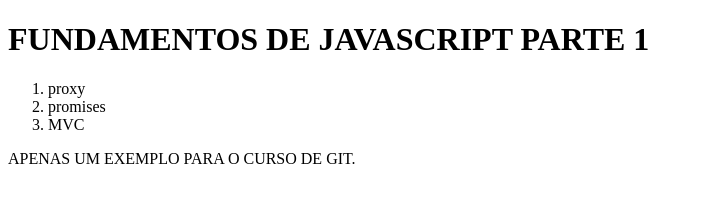
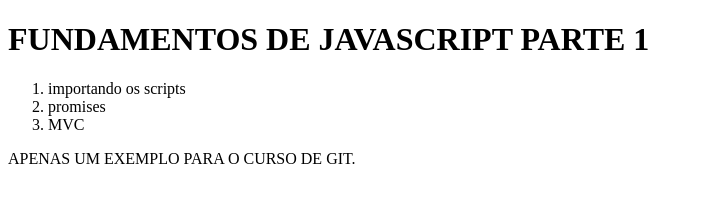
Before and after one commit to DavsRoch/testegit, a plain HTML site: page daviny/index.html in a window 1280 px wide. Shown: the whole page, without its empty margins (0-703 px from the left). Drawn offline with Linux system fonts and the light colour scheme.

Commit message:
index.html

```diff
--- a/daviny/index.html
+++ b/daviny/index.html
@@ -10,7 +10,7 @@
 <body>
   <h1>FUNDAMENTOS DE JAVASCRIPT PARTE 1</h1>
   <ol>
-    <li>proxy</li>
+    <li>importando os scripts</li>
     <li>promises</li>
     <li>MVC</li>
   </ol>
```
